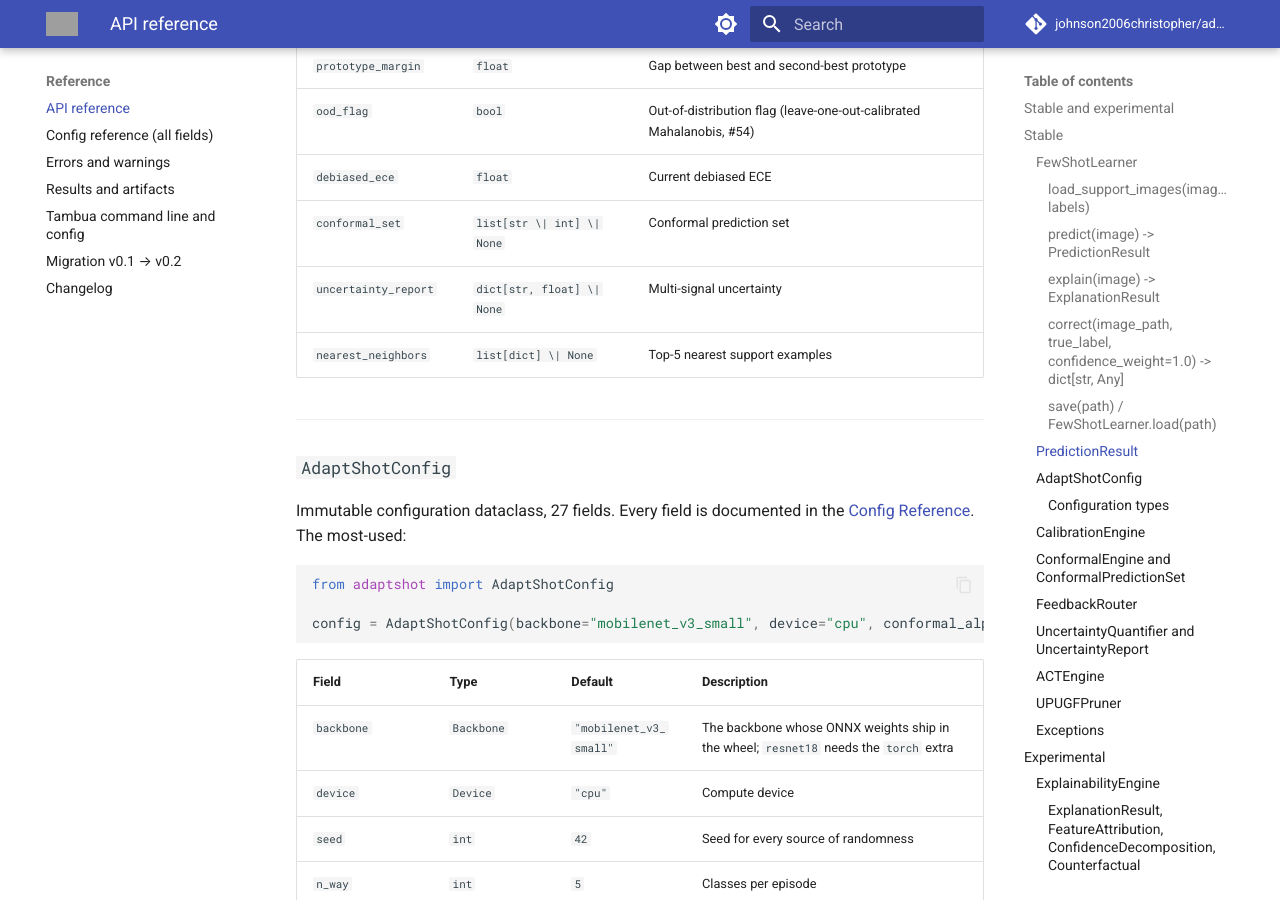
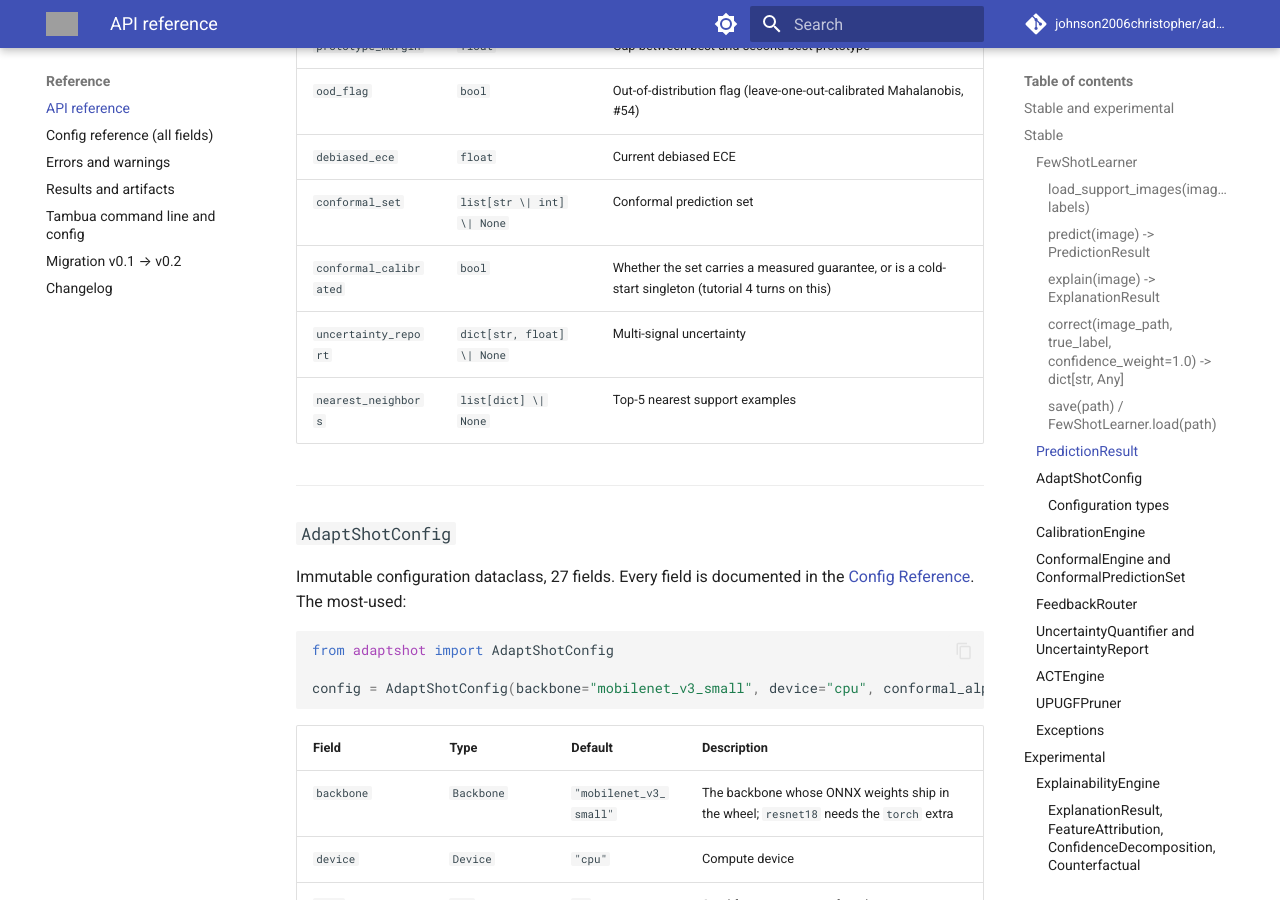
Before and after one commit to johnson2006christopher/adaptshot, an MkDocs documentation site: the page built from docs/reference/api.md, in a window 1280 px wide and 900 px high, scrolled down 3411 px. Built offline with MkDocs 1.6.1 and Material for MkDocs 9.7.7, drawn with Linux system fonts in a browser that asks for light colours; comment, search, counter and statistics services are not loaded; grey boxes are pictures that could not be loaded.

Commit message:
docs: PredictionResult table gains conformal_calibrated (#126)

```diff
--- a/docs/reference/api.md
+++ b/docs/reference/api.md
@@ -132,6 +132,7 @@ What `predict()` returns. A frozen dataclass.
 | `ood_flag` | `bool` | Out-of-distribution flag (leave-one-out-calibrated Mahalanobis, #54) |
 | `debiased_ece` | `float` | Current debiased ECE |
 | `conformal_set` | `list[str \| int] \| None` | Conformal prediction set |
+| `conformal_calibrated` | `bool` | Whether the set carries a measured guarantee, or is a cold-start singleton (tutorial 4 turns on this) |
 | `uncertainty_report` | `dict[str, float] \| None` | Multi-signal uncertainty |
 | `nearest_neighbors` | `list[dict] \| None` | Top-5 nearest support examples |
 
```
